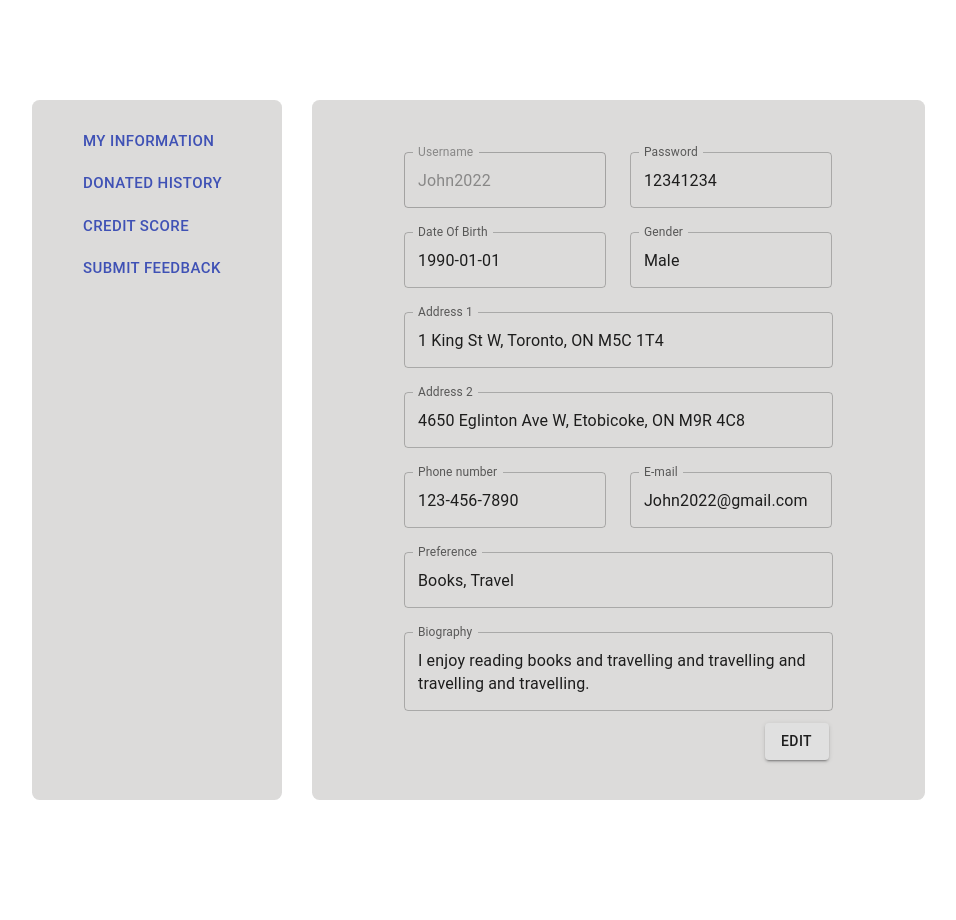
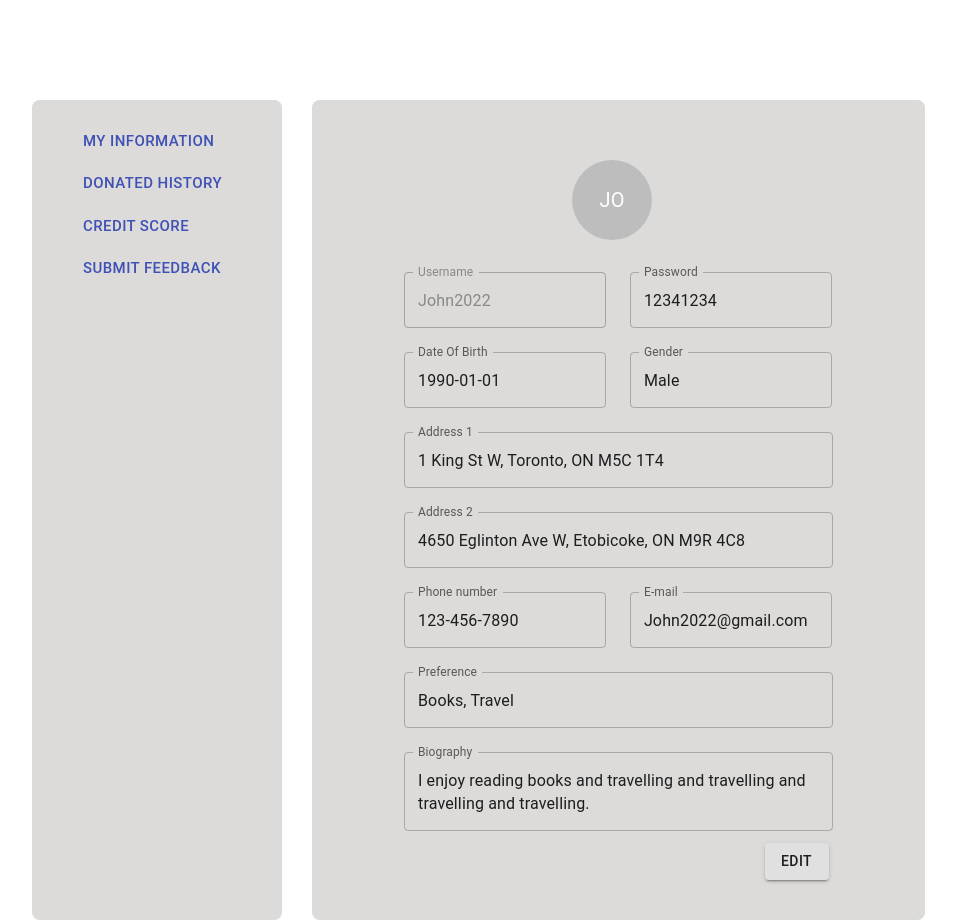
Before and after one commit to quick2063706271/DonateNow, a React (Create React App) app in the folder client/: page /userpage in a window 1280 px wide. Shown: the top 920 px of the page, without its empty margins (248-1204 px from the left). Before the commit the page ends 800 px from the top, so only its background shows below. Built offline with nearby package versions, Linux system fonts and the light colour scheme.

Commit message:
add avatar

```diff
--- a/client/src/react-components/PersonalInformation/index.js
+++ b/client/src/react-components/PersonalInformation/index.js
@@ -3,9 +3,8 @@ import "./styles.css";
 import Box from '@mui/material/Box';
 import TextField from '@mui/material/TextField';
 import { Button } from "@material-ui/core";
+import { Avatar } from "@mui/material";
 
-// To-do
-// profile picture
 
 class PersonalInformation extends React.Component {
     constructor() {
@@ -42,6 +41,9 @@ class PersonalInformation extends React.Component {
                 autoComplete="off"
                 >
                     <div className="personalInformation">
+                        <div>
+                            <Avatar id="avatar" sx={{height: 80, width: 80}}>JO</Avatar>
+                        </div>
                         <TextField
                         className="inputFieldId"
                         disabled // Username cannot be changed
--- a/client/src/react-components/PersonalInformation/styles.css
+++ b/client/src/react-components/PersonalInformation/styles.css
@@ -13,3 +13,9 @@
     position: relative;
     left: 372.5px;
 }
+
+#avatar {
+    margin: 20px;
+    position: relative;
+    left: 160px;
+}
--- a/client/src/react-components/SideMenu/styles.css
+++ b/client/src/react-components/SideMenu/styles.css
@@ -1,6 +1,6 @@
 .side-menu {
   width: 250px;
-  height: 680px;
+  height: 800px;
   border-radius: 7.5px;
   position: absolute;
   z-index: 1;
```
